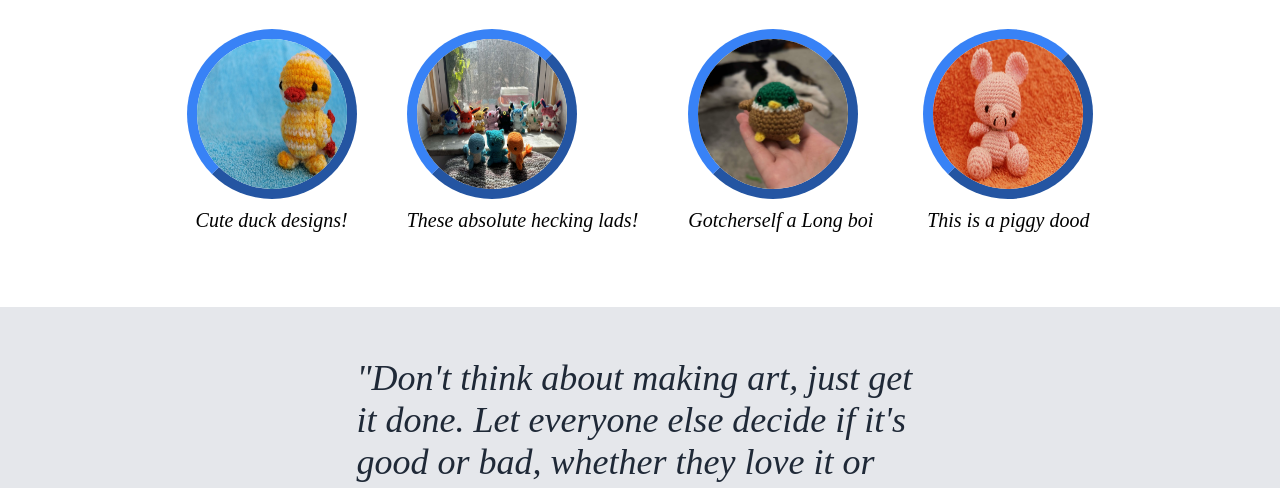
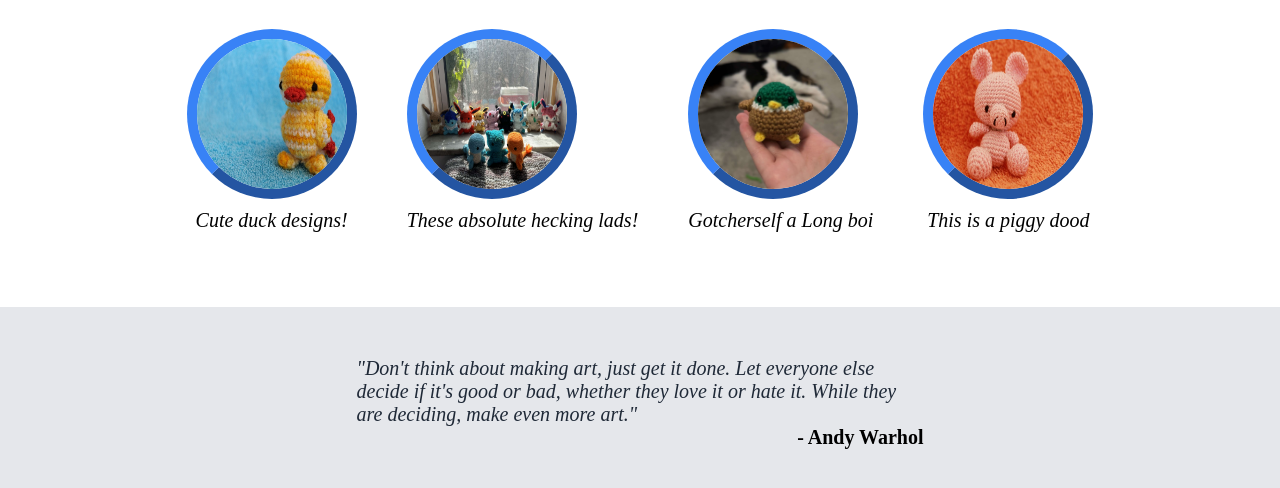
Before and after one commit to Dawson2319/Landing-Page, a plain HTML site: page index.html in a window 1280 px wide. Shown: the part 450-938 px from the top of the page. Drawn offline with Linux system fonts and the light colour scheme; files whose address does not match are found by name.

Commit message:
removed uneeded important selector

```diff
--- a/index.html
+++ b/index.html
@@ -9,7 +9,7 @@
 <body>
           <div class="header">
              <ul class="links">
-                <li><a href="#">header link one</a></li>
+                <li><a href="/home/dawson_d/Desktop/repos/Landing-Page/Landing-Page/link_1.html">header link one</a></li>
                 <li><a href="#">header link two</a></li>
                 <li><a href="#">header link three</a></li>
             </ul>
--- a/style.css
+++ b/style.css
@@ -74,7 +74,7 @@ ul {
   flex: 1 1 100%;
   display: flex;
   flex-direction: column;
-  height: auto !important;
+  height: auto;
   justify-content: space-between;
   margin: 0 -25px;
 
@@ -113,7 +113,7 @@ ul {
 
 .block-three {
     background-color: #E5E7EB;
-    font-size: 36px;
+    font-size: 20px;
     flex-direction: row;
 }
 .block-four  {
```
